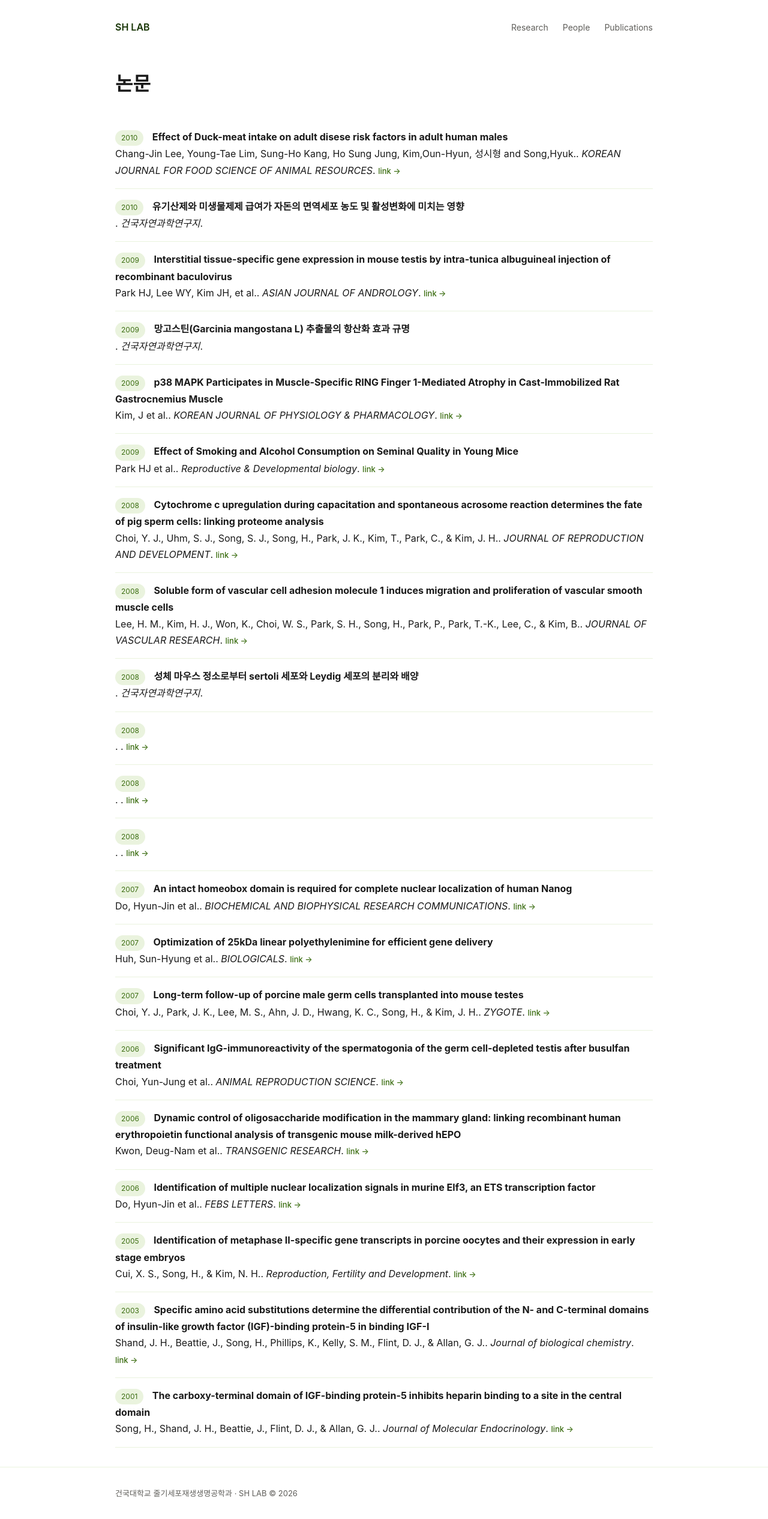
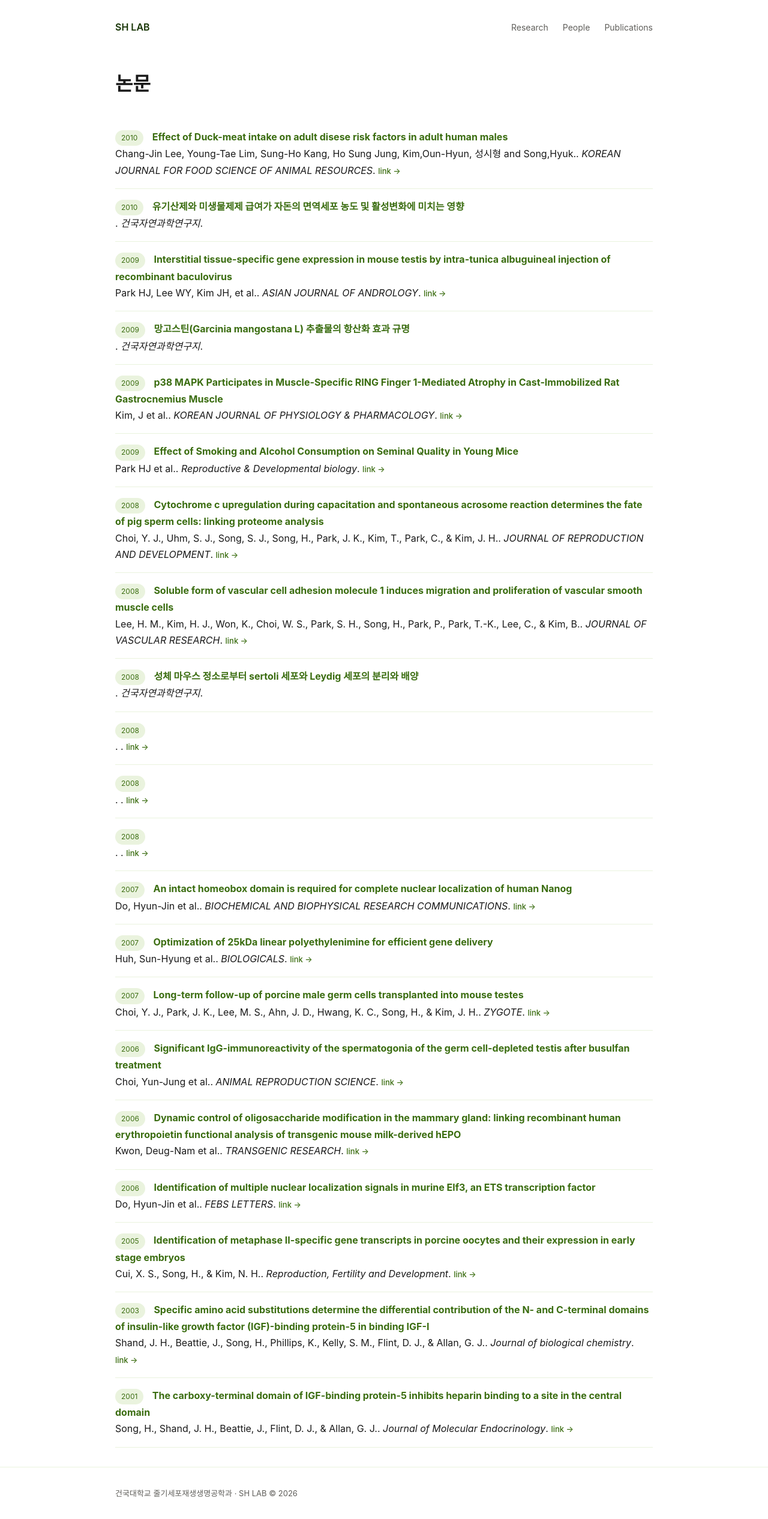
Before and after one commit to SH-LAB-KU/SH-LAB-KU.github.io, a Jekyll site: the page built from publications.html, in a window 1280 px wide. Shown: the whole page at 60% size. Built offline with Jekyll 4.4.1, drawn with Linux system fonts in a browser that asks for light colours.

Commit message:
Update main.scss

```diff
--- a/assets/css/main.scss
+++ b/assets/css/main.scss
@@ -198,6 +198,8 @@ body {
       &::after { content: " →"; }
       &:hover { text-decoration: underline; }
     }
+
+    strong { color: $green-800; }
   }
 }
 
```
